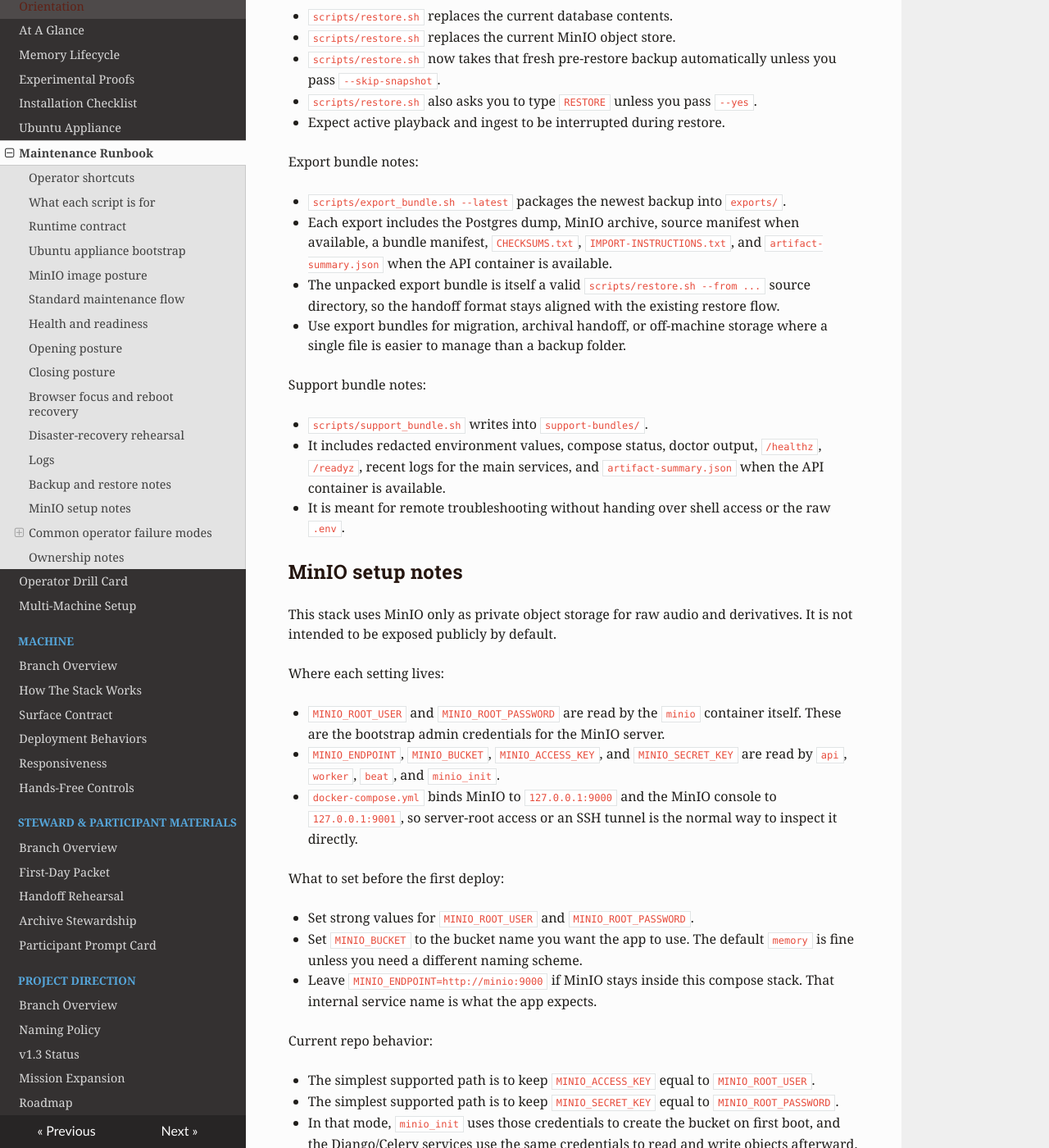
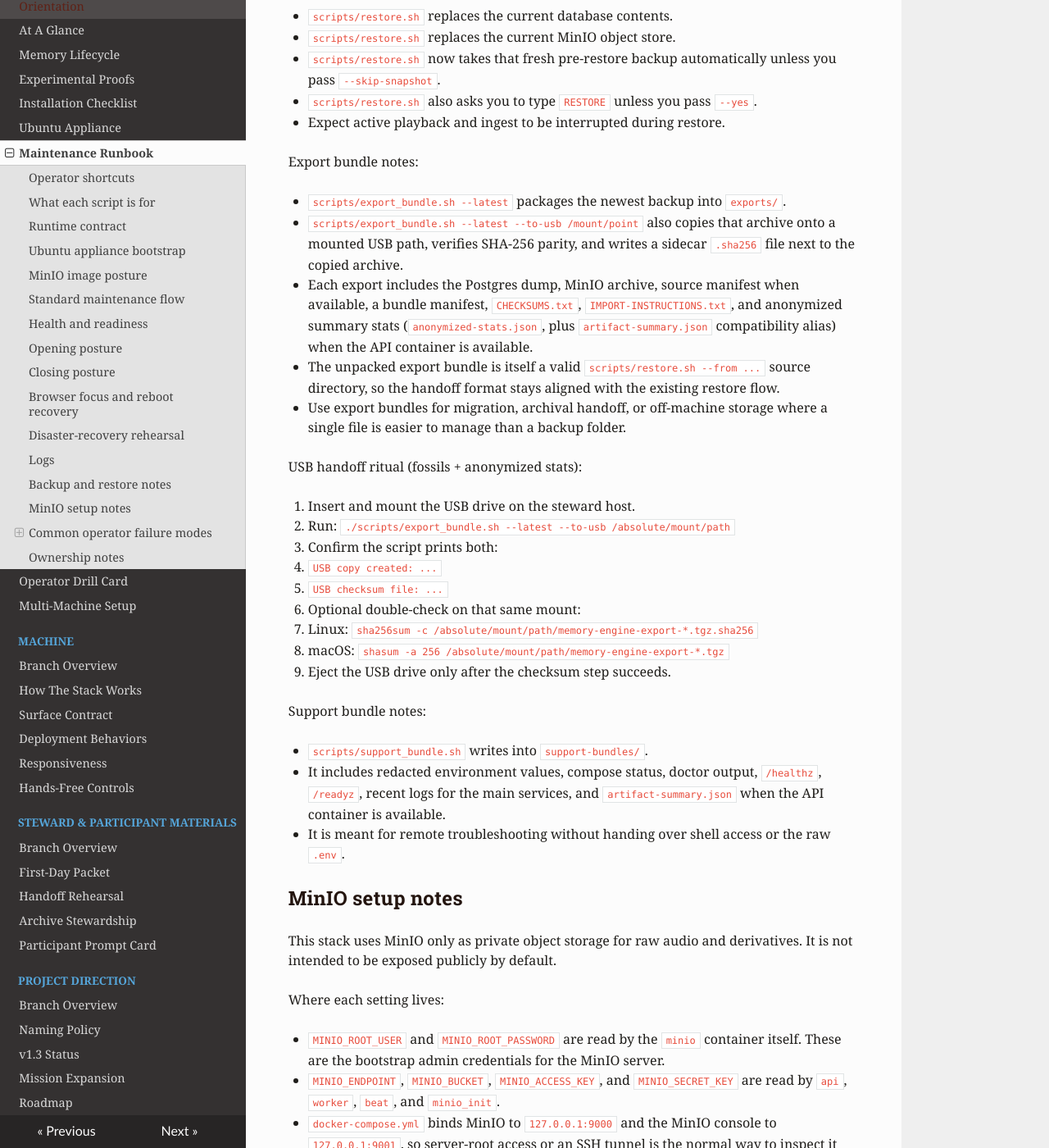
Before and after one commit to bseverns/memory-engine, an MkDocs documentation site: the page built from docs/maintenance.md, in a window 1280 px wide and 1400 px high, scrolled down 10282 px. Shown: the whole window at 82% size. Built offline with MkDocs 1.6.1, drawn with Linux system fonts in a browser that asks for light colours; nearby versions of some CDN libraries.

Commit message:
Export bundle automation

```diff
--- a/docs/maintenance.md
+++ b/docs/maintenance.md
@@ -380,9 +380,23 @@ Restore cautions:
 Export bundle notes:
 
 - `scripts/export_bundle.sh --latest` packages the newest backup into `exports/`.
-- Each export includes the Postgres dump, MinIO archive, source manifest when available, a bundle manifest, `CHECKSUMS.txt`, `IMPORT-INSTRUCTIONS.txt`, and `artifact-summary.json` when the API container is available.
+- `scripts/export_bundle.sh --latest --to-usb /mount/point` also copies that archive onto a mounted USB path, verifies SHA-256 parity, and writes a sidecar `.sha256` file next to the copied archive.
+- Each export includes the Postgres dump, MinIO archive, source manifest when available, a bundle manifest, `CHECKSUMS.txt`, `IMPORT-INSTRUCTIONS.txt`, and anonymized summary stats (`anonymized-stats.json`, plus `artifact-summary.json` compatibility alias) when the API container is available.
 - The unpacked export bundle is itself a valid `scripts/restore.sh --from ...` source directory, so the handoff format stays aligned with the existing restore flow.
 - Use export bundles for migration, archival handoff, or off-machine storage where a single file is easier to manage than a backup folder.
+
+USB handoff ritual (fossils + anonymized stats):
+
+1. Insert and mount the USB drive on the steward host.
+2. Run:
+   `./scripts/export_bundle.sh --latest --to-usb /absolute/mount/path`
+3. Confirm the script prints both:
+   - `USB copy created: ...`
+   - `USB checksum file: ...`
+4. Optional double-check on that same mount:
+   - Linux: `sha256sum -c /absolute/mount/path/memory-engine-export-*.tgz.sha256`
+   - macOS: `shasum -a 256 /absolute/mount/path/memory-engine-export-*.tgz`
+5. Eject the USB drive only after the checksum step succeeds.
 
 Support bundle notes:
 
```
Also changed, not shown: 1 other file.
